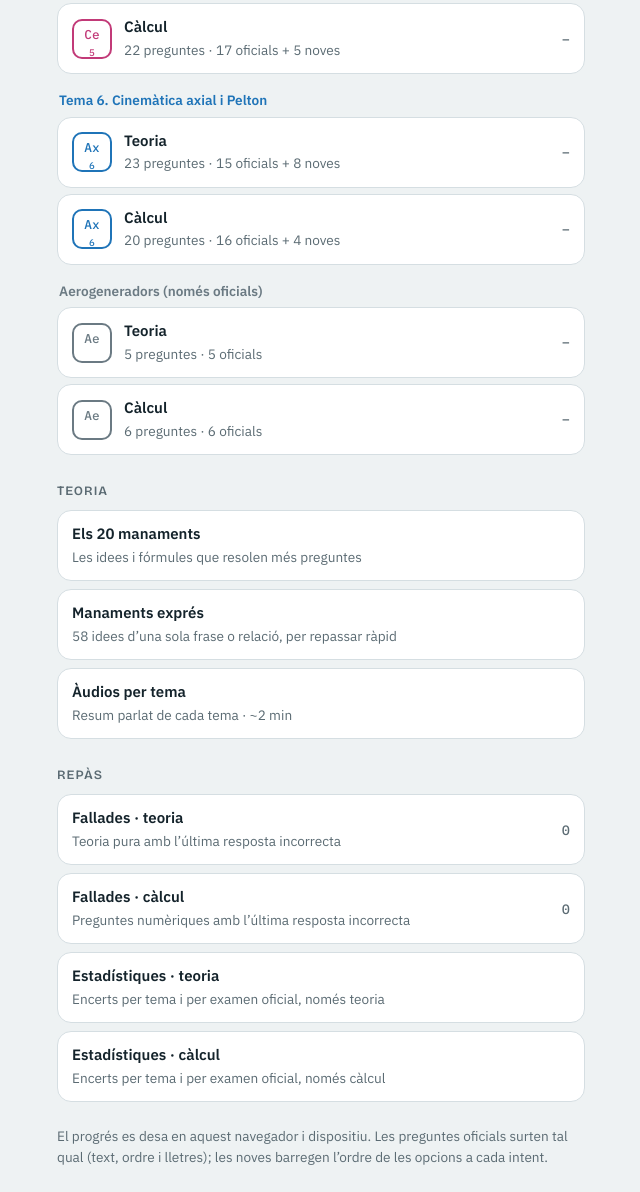
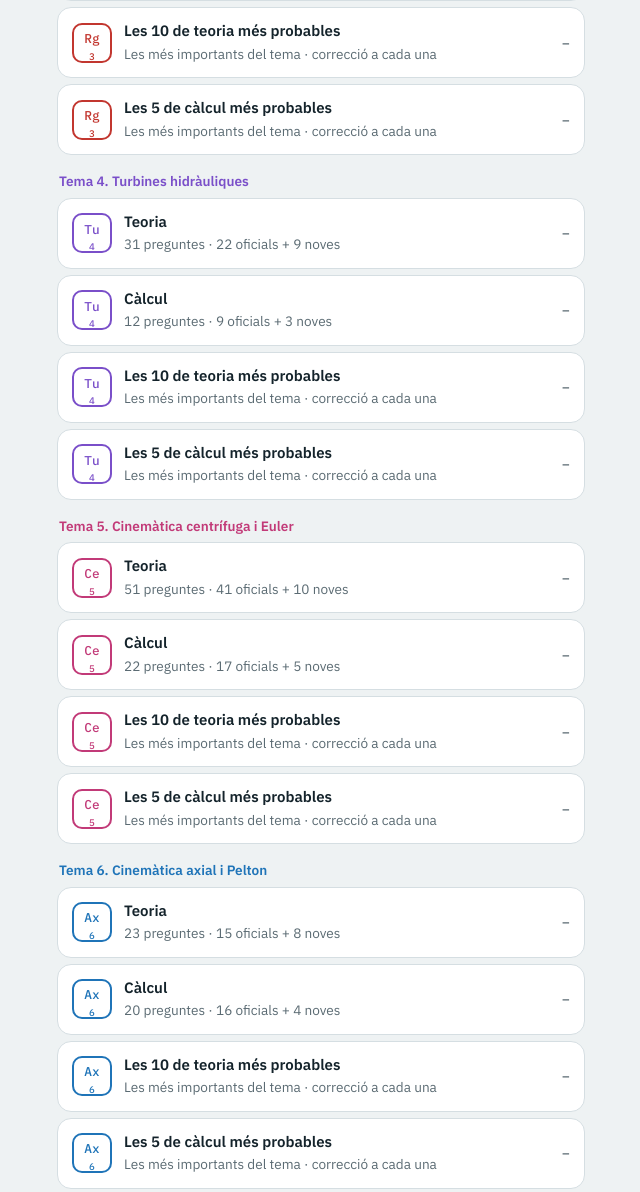
Before and after one commit to kfkf-creator/turbo-test, a plain HTML site: page index.html in a window 1280 px wide. Shown: the part 1808-3000 px from the top of the page, without its empty margins (319-959 px from the left). Drawn offline with nearby package versions, Linux system fonts and the light colour scheme.

Commit message:
Afegeix per tema les 10 de teoria i les 5 de càlcul més probables
Co-Authored-By: Claude Opus 5.5 <noreply@anthropic.com>
Claude-Session: https://claude.ai/code/session_01MoYeSszNWthZwWVuMRk5DN

```diff
--- a/index.html
+++ b/index.html
@@ -496,6 +496,15 @@ const BYID=Object.fromEntries(ALL.map(q=>[q.id,q]));
 // 20 més probables de teoria pura i 10 numèriques més probables
 const PROB_TEO=["a2604-1","a2604-2","a2604-3","a2604-5","a2604-7","a2604-14","a2604-16","a2501-12","a2501-13","a2501-14","a2307-11","a2307-13","a2401-3","a2401-11","a2401-12","a2401-15","a2507-15","a2507-18","a2507-19","a2406-15"];
 const PROB_NUM=["a2604-8","a2604-9","a2604-19","a2604-20","a2501-16","a2401-18","a2307-20","a2401-10","a2407-7","a2601-18"];
+// Per tema: les 10 de teoria i les 5 de càlcul més importants i amb més opcions de sortir (preguntes ja existents)
+const TOP={
+1:{teo:["a2604-1","a2604-2","a2604-3","a2604-10","a2406-1","a2307-11","a2401-9","a2401-11","a2401-2","a2401-1"],num:["a2604-8","a2406-20","a2507-3","a2407-7","a2301-20"]},
+2:{teo:["a2604-4","a2604-5","a2604-6","a2501-12","a2501-13","a2307-13","a2507-15","a2301-4","a2506-13","a2507-2"],num:["a2307-20","a2407-14","a2301-19","a2306-8","a2507-11"]},
+3:{teo:["a2604-7","a2401-12","a2301-5","a2406-5","n27","n28","n29","n30","n31","n33"],num:["a2604-9","a2501-16","a2507-12","a2407-12","a2307-7"]},
+4:{teo:["a2604-18","a2507-18","a2507-19","a2501-15","a2306-2","a2301-11","a2406-14","a2306-5","a2407-17","a2601-2"],num:["a2401-10","a2407-18","a2501-17","a2506-17","a2501-18"]},
+5:{teo:["a2604-11","a2604-12","a2604-14","a2604-16","a2604-17","a2401-3","a2407-8","a2501-5","a2406-16","a2406-18"],num:["a2604-20","a2401-18","a2601-18","a2407-3","a2301-16"]},
+6:{teo:["a2604-13","a2604-15","a2501-14","a2601-6","a2406-9","a2406-11","a2401-16","a2306-16","a2301-7","a2301-15"],num:["a2604-19","a2601-16","a2507-7","a2401-4","a2506-1"]}
+};
 const KIND={teo:{n:"Teoria",f:q=>!q.calc},num:{n:"Càlcul",f:q=>q.calc}};
 const PROBABLES=["a2604-1","a2604-2","a2604-3","a2604-5","a2604-7","a2604-8","a2604-14","a2604-16","a2604-19","a2604-20","a2501-12","a2501-13","a2501-16","a2307-11","a2307-13","a2401-3","a2401-11","a2401-12","a2401-15","a2507-15","a2507-18","a2507-19","a2501-14","a2406-15","a2306-10"];
 // Simulacre tipus examen: 20 preguntes, reparte segons el 10/04/26 i l’històric
@@ -556,7 +565,8 @@ function home(){
   const tot=Object.values(S.q).reduce((a,r)=>a+r.n,0),ok=Object.values(S.q).reduce((a,r)=>a+r.ok,0);
   const nfail=failedIds().length;
   const rows=Object.keys(TEMAS).map(t=>`<div class="tgroup"><div class="sub tname" style="color:${TEMAS[t].c}">${t<7?"Tema "+t+". ":""}${TEMAS[t].n}</div>`+["teo","num"].map(k=>{const set=ALL.filter(q=>q.t==t&&KIND[k].f(q)),no=set.filter(q=>q.src!="nueva").length;
-    return `<button class="row" data-act="tema" data-t="${t}" data-k="${k}">${badge(t)}<span class="txt"><b>${KIND[k].n}</b><span class="sub">${set.length} preguntes · ${no} oficials${set.length-no?" + "+(set.length-no)+" noves":""}</span></span><span class="pct">${pctSet(set)}</span></button>`}).join("")+`</div>`).join("");
+    return `<button class="row" data-act="tema" data-t="${t}" data-k="${k}">${badge(t)}<span class="txt"><b>${KIND[k].n}</b><span class="sub">${set.length} preguntes · ${no} oficials${set.length-no?" + "+(set.length-no)+" noves":""}</span></span><span class="pct">${pctSet(set)}</span></button>`}).join("")+(TOP[t]?["teo","num"].map(k=>{const set=TOP[t][k].map(id=>BYID[id]);
+    return `<button class="row" data-act="top" data-t="${t}" data-k="${k}">${badge(t)}<span class="txt"><b>Les ${set.length} ${k=="teo"?"de teoria":"de càlcul"} més probables</b><span class="sub">Les més importants del tema · correcció a cada una</span></span><span class="pct">${pctSet(set)}</span></button>`}).join(""):"")+`</div>`).join("");
   const nft=failedIds().filter(id=>!BYID[id].calc).length,nfc=nfail-nft;
   app.innerHTML=`
   <div class="hero">
@@ -605,6 +615,7 @@ function home(){
     if(a=="all")startQuiz({title:"Totes barrejades",qs:shuffle(ALL),mode:"inst"});
     if(a=="tema")startQuiz({title:(t<7?"Tema "+t:"Aero")+" · "+KIND[k].n,qs:shuffle(ALL.filter(q=>q.t==t&&KIND[k].f(q))),mode:"inst"});
     if(a=="mini")miniView();
+    if(a=="top")startQuiz({title:"Tema "+t+" · top "+(k=="teo"?"teoria":"càlcul"),qs:shuffle(TOP[t][k].map(id=>BYID[id])),mode:"inst"});
     if(a=="mand")mandView();
     if(a=="audio")audioView();
     if(a=="fail")failView(k);
```
